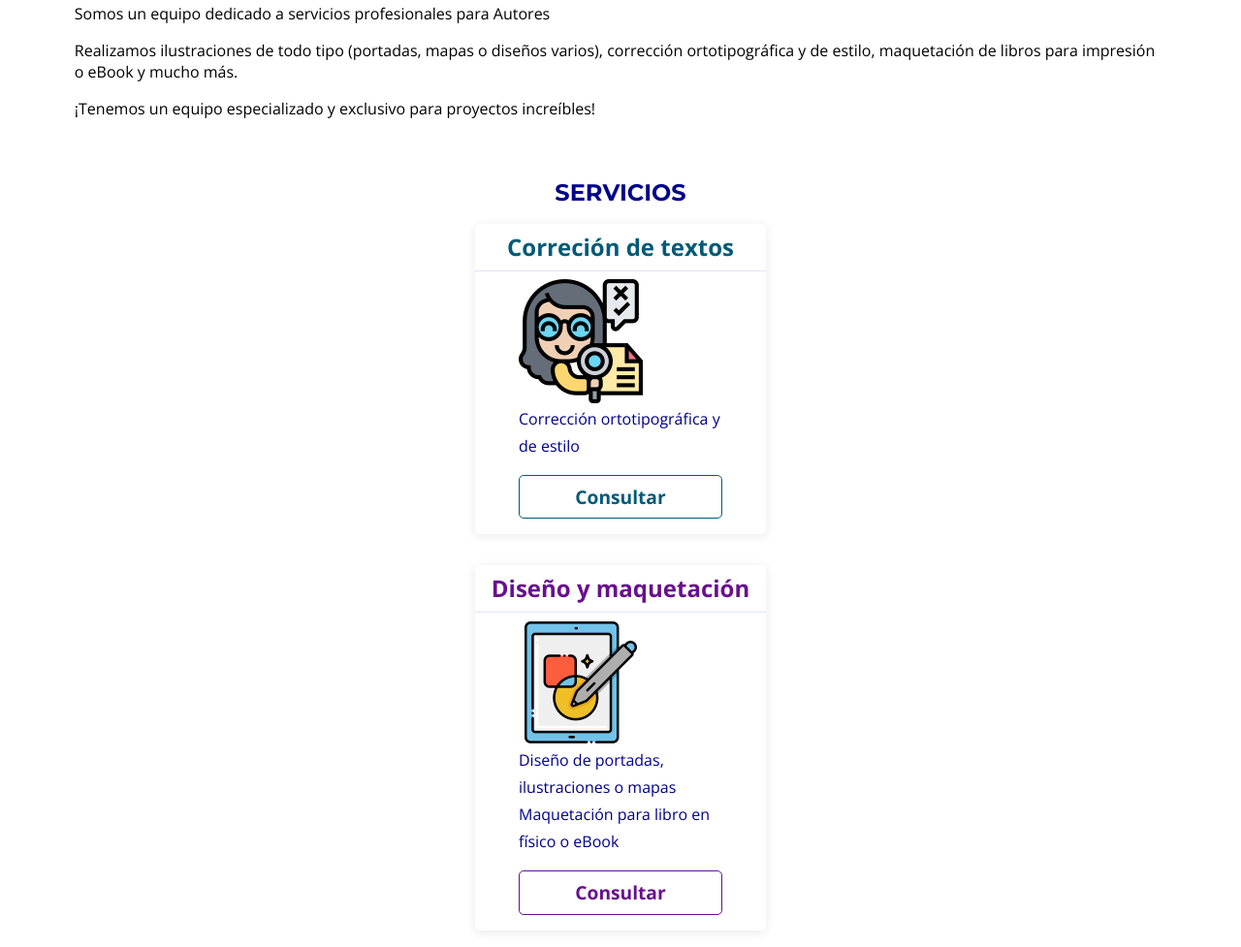
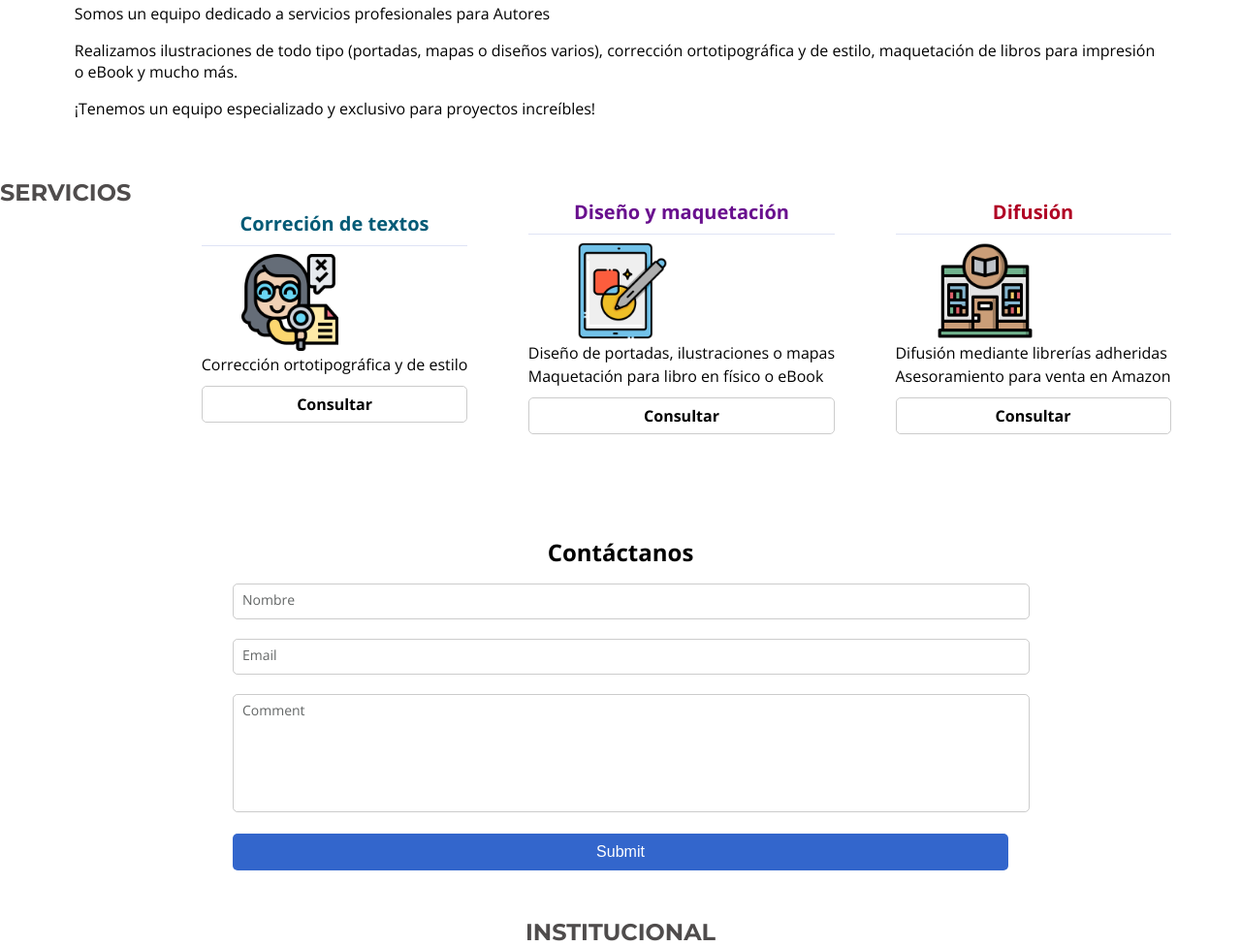
Before and after one commit to margrade/web-de-servicios-editoriales, a plain HTML site: page index.html in a window 1280 px wide. Shown: the part 755-1732 px from the top of the page at 97% size. Drawn offline with nearby package versions, Linux system fonts and the light colour scheme.

Commit message:
Update servicios.css
Cambios en colores de los títulos y tamaños.

```diff
--- a/css/servicios.css
+++ b/css/servicios.css
@@ -2,11 +2,12 @@
     background-color: white;
     padding-top: 3rem;
     padding-bottom: 3rem;
-
+    display: flex;
+    flex-wrap: wrap;
 }
 
 .planes__titulo {
-    color: darkblue;
+    color: var(--fuente-ceniza-oscuro);
     font-weight: 700;
     font-size: 1.5rem;
     font-family: var(--montserrat);
@@ -17,26 +18,48 @@
 
 .planes__tarjetas {
     display: flex;
-    flex-direction: column;
     align-items: center;
-    flex-wrap: wrap;
     justify-content: space-evenly;
+    flex: 1 0 200px;
+    margin: 10px;
+}
+.planes__tarjetas h3 {
+    font-size: 20px;
+    font-weight: 600;
+  }
+
+  .planes__tarjetas articule {
+    flex: 1;
+  }
+
+  .planes__tarjetas img {
+    width: 100px;
+    height: 100px;
+  }
+
+  .planes__tarjetas p {
+    font-size: 16px;
+    line-height: 1.5;
+  }
+
+  .planes__tarjetas a {
+    display: block;
+    text-decoration: none;
+    font-size: 16px;
+    font-weight: 600;
+    color: #000;
+    background-color: #fff;
+    border: 1px solid #ccc;
+    padding: 10px 20px;
+    margin-top: 10px;
+  }
+
+  .planes__tarjetas a:hover {
+  background-color: #000;
+  color: #fff;
 }
 
-.tarjetas {
-    display: flex;
-    flex-direction: column;
 
-    background-color: white;
-
-    width: 100%;
-    max-width: 300px;
-
-    margin-bottom: 2rem;
-
-    border-radius: 5px;
-    box-shadow: 0 2px 10px 2px #00000010;
-}
 
 .tarjetas__titulo {
     font-weight: 700;
@@ -57,7 +80,7 @@
     }
 
 .tarjetas__texto {
-    color: darkblue;
+    color:#000;
     line-height: 28px;
 }
 
```
